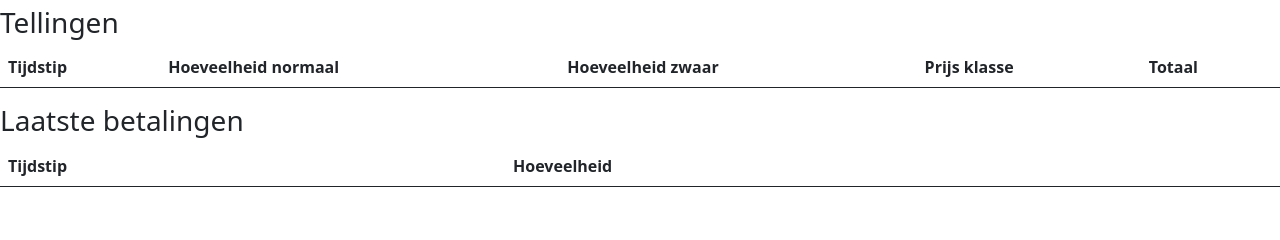
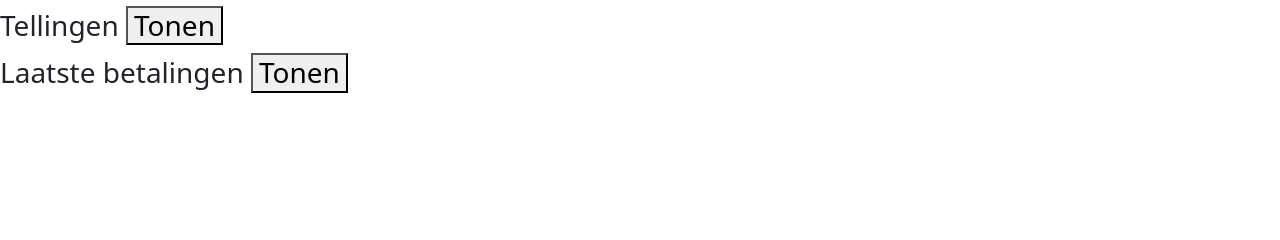
Before and after one commit to BramB-1952444/drankBeheer, a Django app: template beheer/templates/beheer/leiderOverzicht.html in a window 1280 px wide. Shown: the part 248-488 px from the top of the page. Run offline with Django 3.2, Linux system fonts and the light colour scheme; the template is opened without the code that fills it, so the values that code supplies are empty; parts of the project's set-up code (start-up, migrations or seed data) failed here and were passed over.

Commit message:
cleanup leiderOverzicht

```diff
--- a/beheer/templates/beheer/leiderOverzicht.html
+++ b/beheer/templates/beheer/leiderOverzicht.html
@@ -6,8 +6,8 @@
 ></script>
 <h3>Cummulatief gezuip</h3>
 <canvas id="cumSum"></canvas>
-<h3>Tellingen</h3>
-<table class="table table-striped">
+<h3>Tellingen <button onclick="toggelTellingen()">Tonen</button> </h3>
+<table class="table table-striped" id="tellingen" style="display: none">
     <thead>
         <tr>
             <th scope="col">Tijdstip</th>
@@ -29,8 +29,8 @@
         {% endfor %}
     </tbody>
 </table>
-<h3>Laatste betalingen</h3>
-<table class="table table-striped">
+<h3>Laatste betalingen <button onclick="toggelBetalingen()">Tonen</button> </h3>
+<table class="table table-striped" id="betalingen" style="display: none">
     <thead>
         <tr>
             <th scope="col">Tijdstip</th>
@@ -77,5 +77,21 @@
             }
         }
     });
+    function toggelTellingen() {
+        var table = document.getElementById('tellingen');
+        if (table.style.display === 'none') {
+            table.style.display = 'table';
+        } else {
+            table.style.display = 'none';
+        }
+    }
+    function toggelBetalingen() {
+        var table = document.getElementById('betalingen');
+        if (table.style.display === 'none') {
+            table.style.display = 'table';
+        } else {
+            table.style.display = 'none';
+        }
+    }
 </script>
 {% endblock content%}
```
